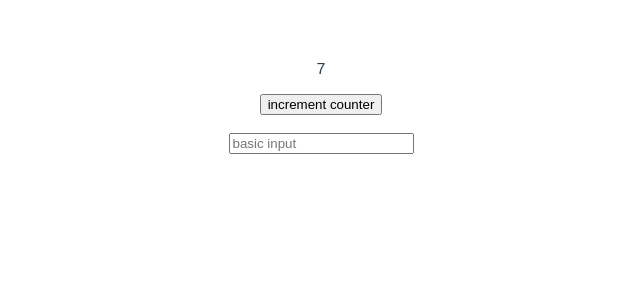
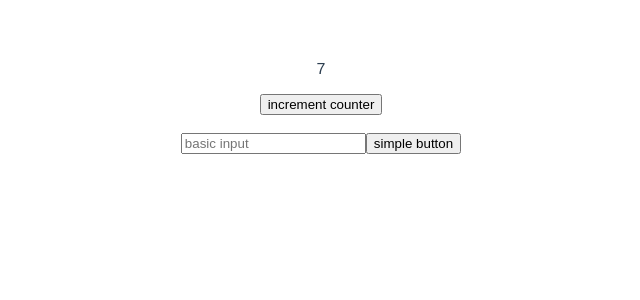
Before and after one commit to Tefoh/vue.js, a Vue app: page / in a window 1280 px wide. Shown: the top 300 px of the page, without its empty margins (319-959 px from the left). Built offline with nearby package versions, Linux system fonts and the light colour scheme.

Commit message:
recursive & namespaced components

```diff
--- a/src/App.vue
+++ b/src/App.vue
@@ -3,17 +3,19 @@
   <button @click="increment">increment counter</button>
   <br />
   <br />
-  <component :is="condition ? Button : Input" />
+  <Base.Form>
+    <Base.Input />
+    <Base.Button />
+  </Base.Form>
 </template>
 
 <script setup>
 import { computed, ref } from 'vue';
 
-import Button from './components/Base/Button.vue'
-import Input from './components/Base/Input.vue'
+import Base from './components/Base'
 
 const condition = computed(() => {
-  return false;
+  return true;
 })
 
 const counter = ref(7);
--- a/src/components/Base/Button.vue
+++ b/src/components/Base/Button.vue
@@ -1,3 +1,4 @@
 <template>
   <button>simple button</button>
+  <!-- <Button /> -->
 </template>
--- /dev/null
+++ b/src/components/Base/Form.vue
@@ -0,0 +1,5 @@
+<template>
+  <form action="#">
+    <slot></slot>
+  </form>
+</template>
--- /dev/null
+++ b/src/components/Base/index.js
@@ -0,0 +1,9 @@
+import Input from './Input.vue'
+import Button from './Button.vue'
+import Form from './Form.vue'
+
+export default {
+  Input,
+  Button,
+  Form
+}
```
